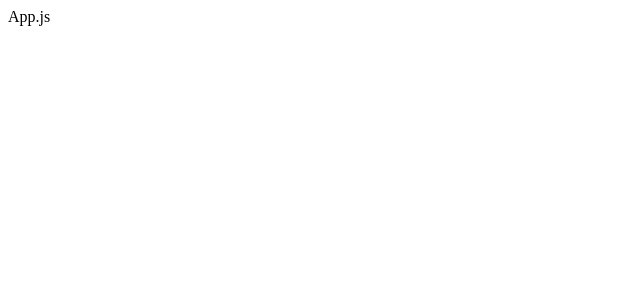
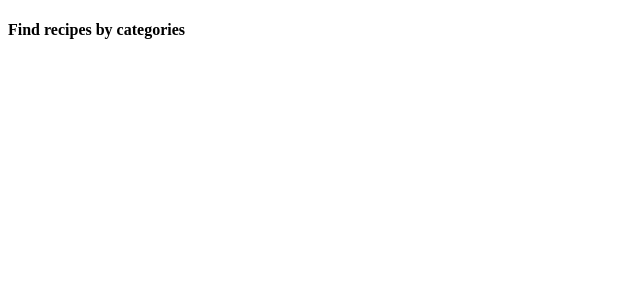
Before and after one commit to sturquier/makan, a React (Create React App) app: page /#/recipes in a window 1280 px wide. Before the commit this address led to /#/. Shown: the top 300 px of the page, without its empty margins (0-640 px from the left). Built offline with nearby package versions, Linux system fonts and the light colour scheme.

Commit message:
Setup routing

```diff
--- a/src/components/App.js
+++ /dev/null
@@ -1,9 +0,0 @@
-import React, { Component } from 'react'
-
-export default class App extends Component {
-	render() {
-		return (
-			<div>App.js</div>
-		)
-	}
-}
--- /dev/null
+++ b/src/components/AppRouting.js
@@ -0,0 +1,20 @@
+import React, { Component } from 'react'
+import { HashRouter, Switch, Route } from 'react-router-dom'
+
+import Home from './Home/Home'
+import Recipes from './Recipes/Recipes'
+import Ingredients from './Ingredients/Ingredients'
+
+export default class AppRouting extends Component {
+	render() {
+		return (
+			<HashRouter>
+				<Switch>
+					<Route exact path="/" component={Home}/>
+					<Route exact path="/recipes" component={Recipes}/>
+					<Route exact path="/ingredients" component={Ingredients}/>
+				</Switch>
+			</HashRouter>
+		)
+	}
+}
--- /dev/null
+++ b/src/components/Home/Home.js
@@ -0,0 +1,11 @@
+import React, { Component } from 'react'
+
+export default class Home extends Component {
+	render() {
+		return (
+			<div>
+				<h4>Makan Homepage</h4>
+			</div>
+		)
+	}
+}
--- /dev/null
+++ b/src/components/Ingredients/Ingredients.js
@@ -0,0 +1,11 @@
+import React, { Component } from 'react'
+
+export default class Ingredients extends Component {
+	render() {
+		return (
+			<div>
+				<h4>Find recipes by ingredients</h4>
+			</div>
+		)
+	}
+}
--- /dev/null
+++ b/src/components/Recipes/Recipes.js
@@ -0,0 +1,11 @@
+import React, { Component } from 'react'
+
+export default class Recipes extends Component {
+	render() {
+		return (
+			<div>
+				<h4>Find recipes by categories</h4>
+			</div>
+		)
+	}
+}
--- a/src/index.js
+++ b/src/index.js
@@ -5,7 +5,7 @@ import { HttpLink } from 'apollo-link-http'
 import { InMemoryCache } from 'apollo-cache-inmemory'
 import { ApolloProvider } from 'react-apollo'
 
-import App from './components/App'
+import AppRouting from './components/AppRouting'
 
 const client = new ApolloClient({
 	link: new HttpLink({
@@ -16,7 +16,7 @@ const client = new ApolloClient({
 
 ReactDOM.render(
 	<ApolloProvider client={client}>
-		<App />
+		<AppRouting />
 	</ApolloProvider>,
 	document.getElementById('root')
 )
```
